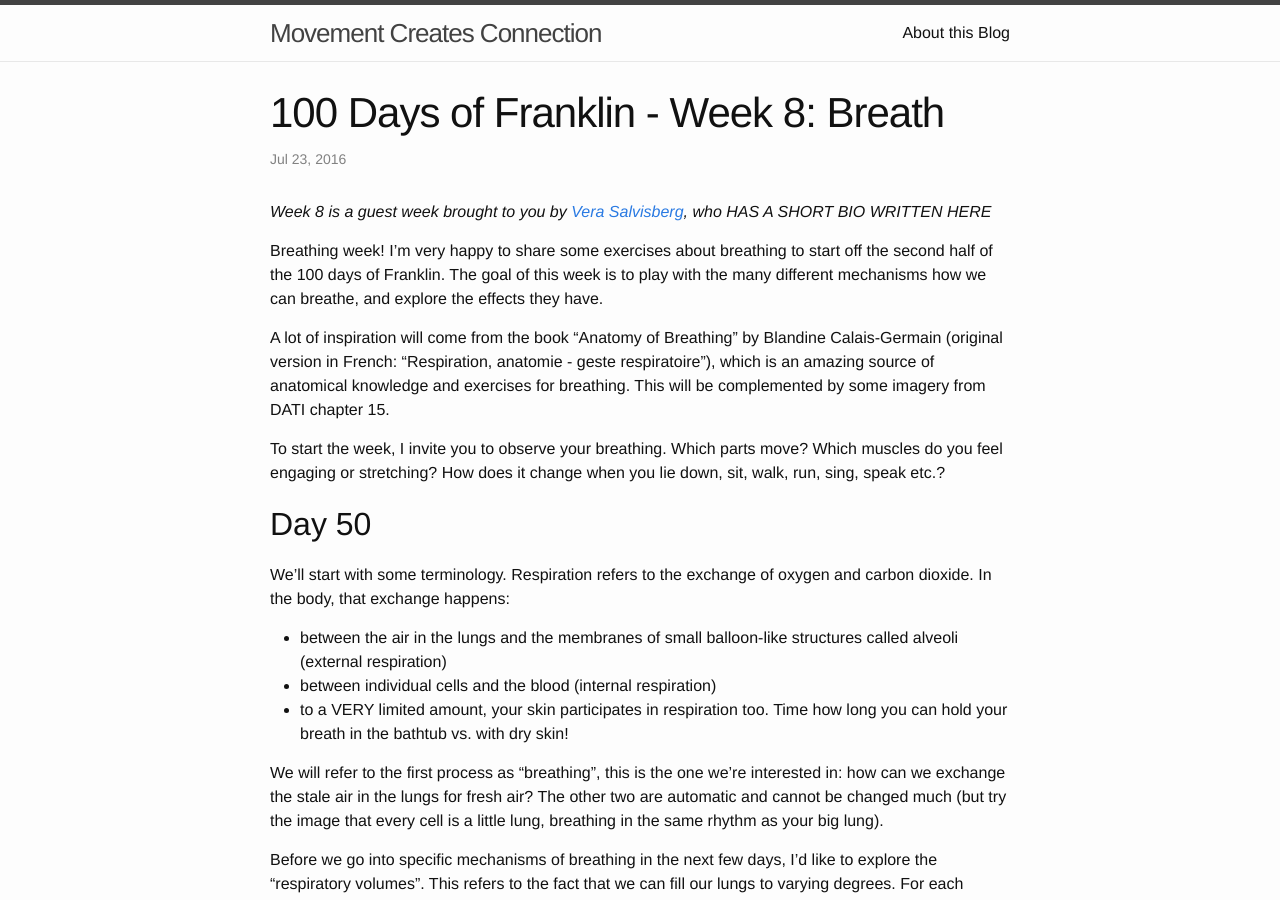
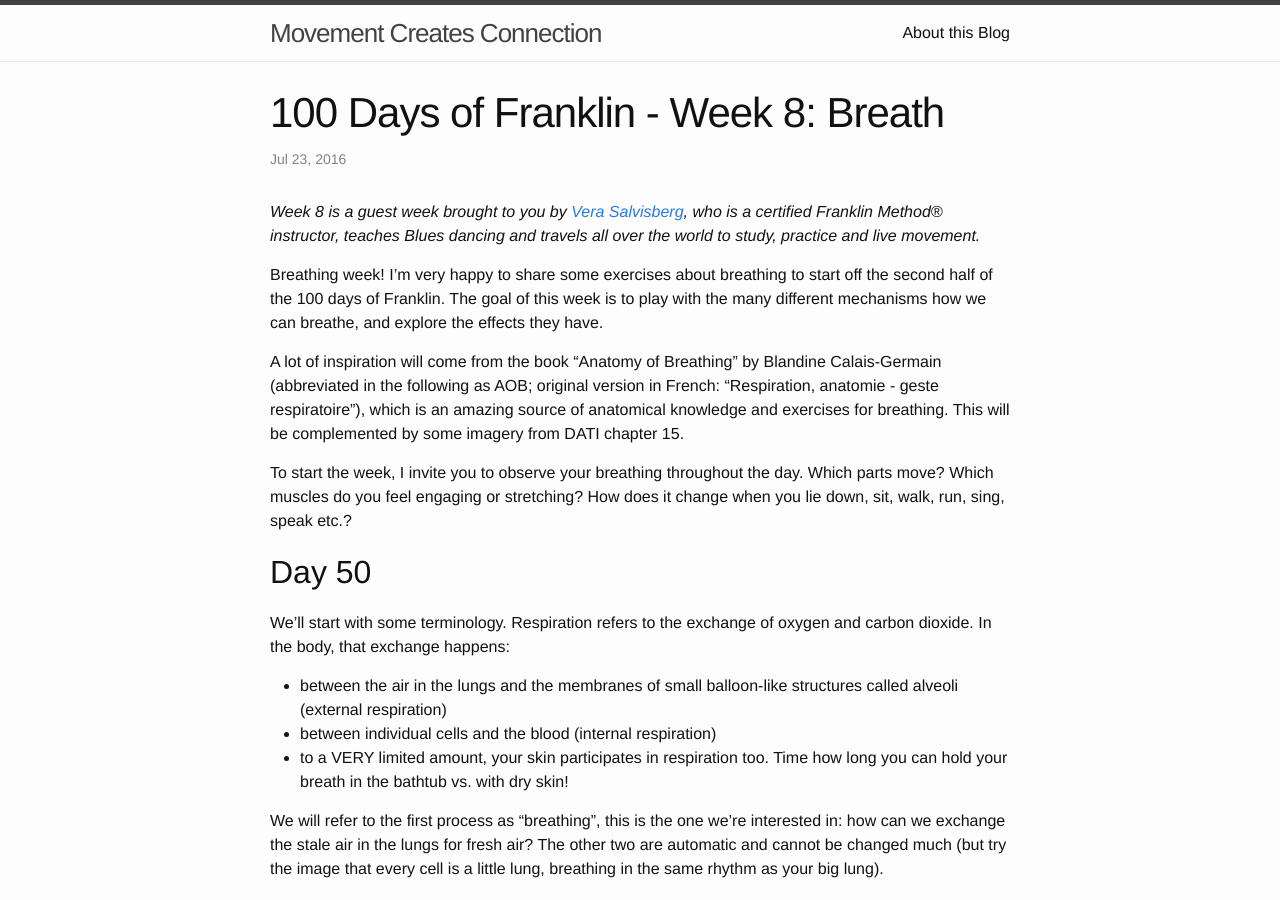
Before and after one commit to gregdyke/gregdyke.github.io, a Jekyll site: the page built from _posts/2016-07-23-100-days-of-franklin-week-8.md, in a window 1280 px wide and 900 px high. Built offline with Jekyll 4.4.1, drawn with Linux system fonts in a browser that asks for light colours.

Commit message:
Update intro and proof-read day 50 & 51

```diff
--- a/_posts/2016-07-23-100-days-of-franklin-week-8.md
+++ b/_posts/2016-07-23-100-days-of-franklin-week-8.md
@@ -6,13 +6,13 @@ tags: franklin, english
 ---
 
 
-*Week 8 is a guest week brought to you by [Vera Salvisberg](URL), who HAS A SHORT BIO WRITTEN HERE*
+*Week 8 is a guest week brought to you by [Vera Salvisberg](www.vera.dance), who is a certified Franklin Method® instructor, teaches Blues dancing and travels all over the world to study, practice and live movement.*
 
 Breathing week! I’m very happy to share some exercises about breathing to start off the second half of the 100 days of Franklin. The goal of this week is to play with the many different mechanisms how we can breathe, and explore the effects they have.
 
-A lot of inspiration will come from the book “Anatomy of Breathing” by Blandine Calais-Germain (original version in French: “Respiration, anatomie - geste respiratoire”), which is an amazing source of anatomical knowledge and exercises for breathing. This will be complemented by some imagery from DATI chapter 15.
+A lot of inspiration will come from the book “Anatomy of Breathing” by Blandine Calais-Germain (abbreviated in the following as AOB; original version in French: “Respiration, anatomie - geste respiratoire”), which is an amazing source of anatomical knowledge and exercises for breathing. This will be complemented by some imagery from DATI chapter 15.
 
-To start the week, I invite you to observe your breathing. Which parts move? Which muscles do you feel engaging or stretching? How does it change when you lie down, sit, walk, run, sing, speak etc.?
+To start the week, I invite you to observe your breathing throughout the day. Which parts move? Which muscles do you feel engaging or stretching? How does it change when you lie down, sit, walk, run, sing, speak etc.?
 
 ## Day 50
 
@@ -45,7 +45,7 @@ Breathing through the mouth on the other hand gives us quantity: there are less
 
 1. Let’s do the drinking straw experiment (adapted from DATI ch. 15 and RyNLyS p.11): If you don’t have a straw handy, exhale with a slight hissing sound, otherwise take a normal drinking straw and breathe out through it. Breathe in normally through your nose, while holding the straw in your hands (not between your teeth) - take care not to take deep breaths, as this can make you dizzy, and breathe normally for a bit after every three to four straw breaths. Then you can add shoulders to the straw breaths, lifting on inhale and lowering them slowly when exhaling (but keep hands and arms relaxed). After 1-2 alterations, take a break and see what changes you can feel in your shoulders, posture and breathing. This exercise is very calming, has a relaxing effect on the nervous system, and deepens the breath.
 2. I have seen a related exercise in my yoga class: start with your head slightly looking down (but still balancing on your neck, remember last week). Instead of using a straw, roll your tongue into a straw! Now inhale through the rolled tongue, at the same time lifting your head until you’re looking about 45° up. Hold the breath and slowly lower the head to neutral (looking straight ahead). From there, exhale through the nose, lowering your head again. This exercise is thought to have a cooling effect.
-3. Let’s move down to the neck and shoulders and finish with an internal massage of the top of the lungs (DATI ch. 15). For this, start by rotating your left shoulder, imaging how all the muscles and bones give a nice massage to the top of your left lung, so it can regain its elasticity and move around freely in the lubricated pocket (called the pleura) that contains it. Change direction. Then stop moving your shoulder, and just breathe, feeling the widening of your left lung and the air “going into” the area around your neck and under your left clavicle (the air only ever goes into the lungs. But the lungs can expand in various directions, depending on which muscles and organs are active). Image a sponge being compressed when you exhale, and then expanding and filling as you inhale. Compare the two sides and move a bit (side-bends, standing on one leg, arm raising…). What do you notice? Then do the other side, and afterwards see what changed with respect to your posture, breathing and movement before the lung massage...
+3. Let’s move down to the neck and shoulders and finish with an internal massage of the top of the lungs (DATI ch. 15). For this, start by rotating your left shoulder, imaging how all the muscles and bones give a nice massage to the top of your left lung, so it can regain its elasticity and move around freely in the lubricated pocket (called the pleura) that contains it. Change direction. Then stop moving your shoulder, and just breathe, feeling the widening of your left lung and the air “going into” the area around your neck and under your left clavicle (the air only ever goes into the lungs. But the lungs can expand in various directions, depending on which muscles and organs are active). Image a sponge being compressed when you exhale, and then expanding and filling as you inhale. Compare the two sides and move a bit (side-bends, standing on one leg, arm raising...). What do you notice? Then do the other side, and afterwards see what changed with respect to your posture, breathing and movement before the lung massage...
 
 ## Day 52
 
```
